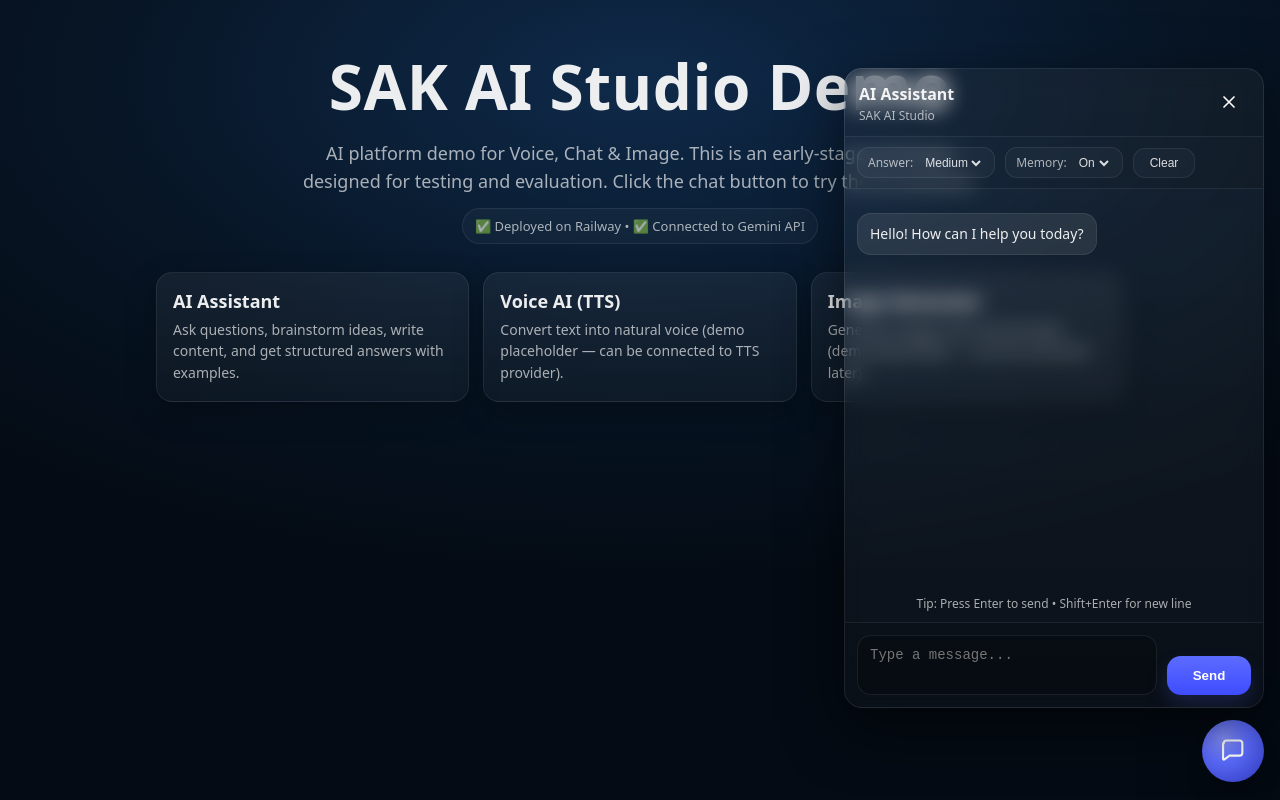
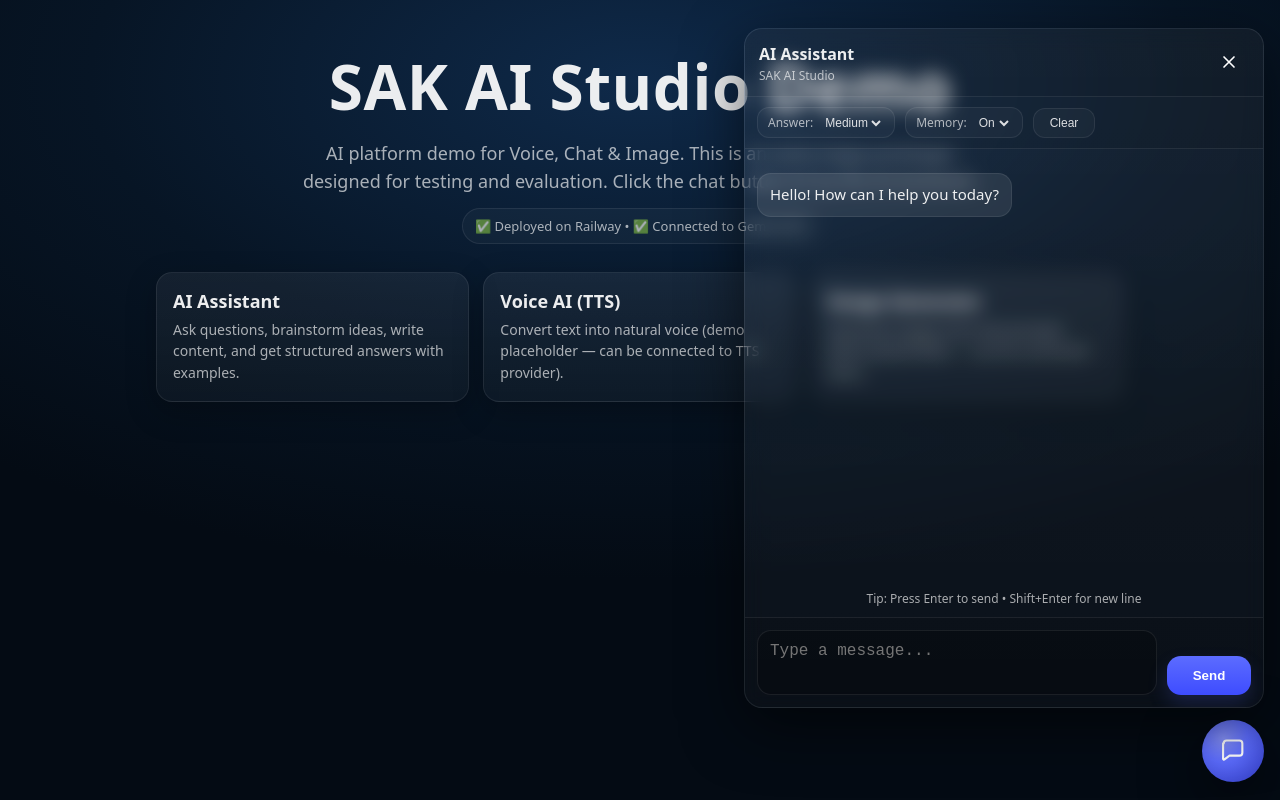
Before and after one commit to leangv2025-cmd/sak-ai-studio-demo, a website: page index.html in a window 1280 px wide. Both pictures are taken after a click on the button "Open chat". Drawn offline with Linux system fonts and the light colour scheme.

Commit message:
Update index.html

```diff
--- a/index.html
+++ b/index.html
@@ -268,6 +268,12 @@
       color: var(--muted);
       padding: 0 12px 10px;
     }
+.chat{
+  width: min(520px, calc(100vw - 24px));
+  height: min(720px, calc(100vh - 120px));
+}
+.bubble{ font-size: 15px; }
+textarea{ font-size: 16px; }
   </style>
 </head>
 
```
